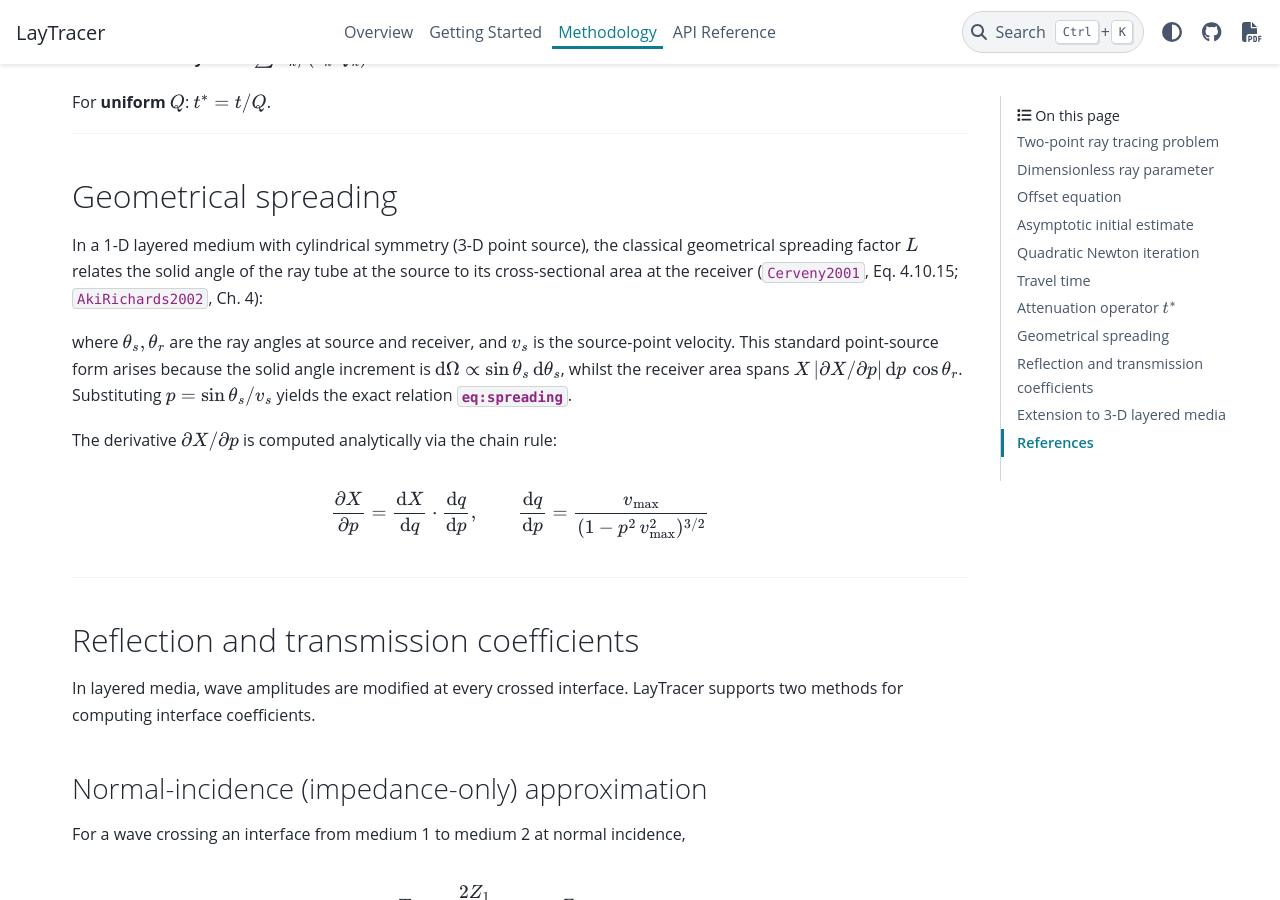
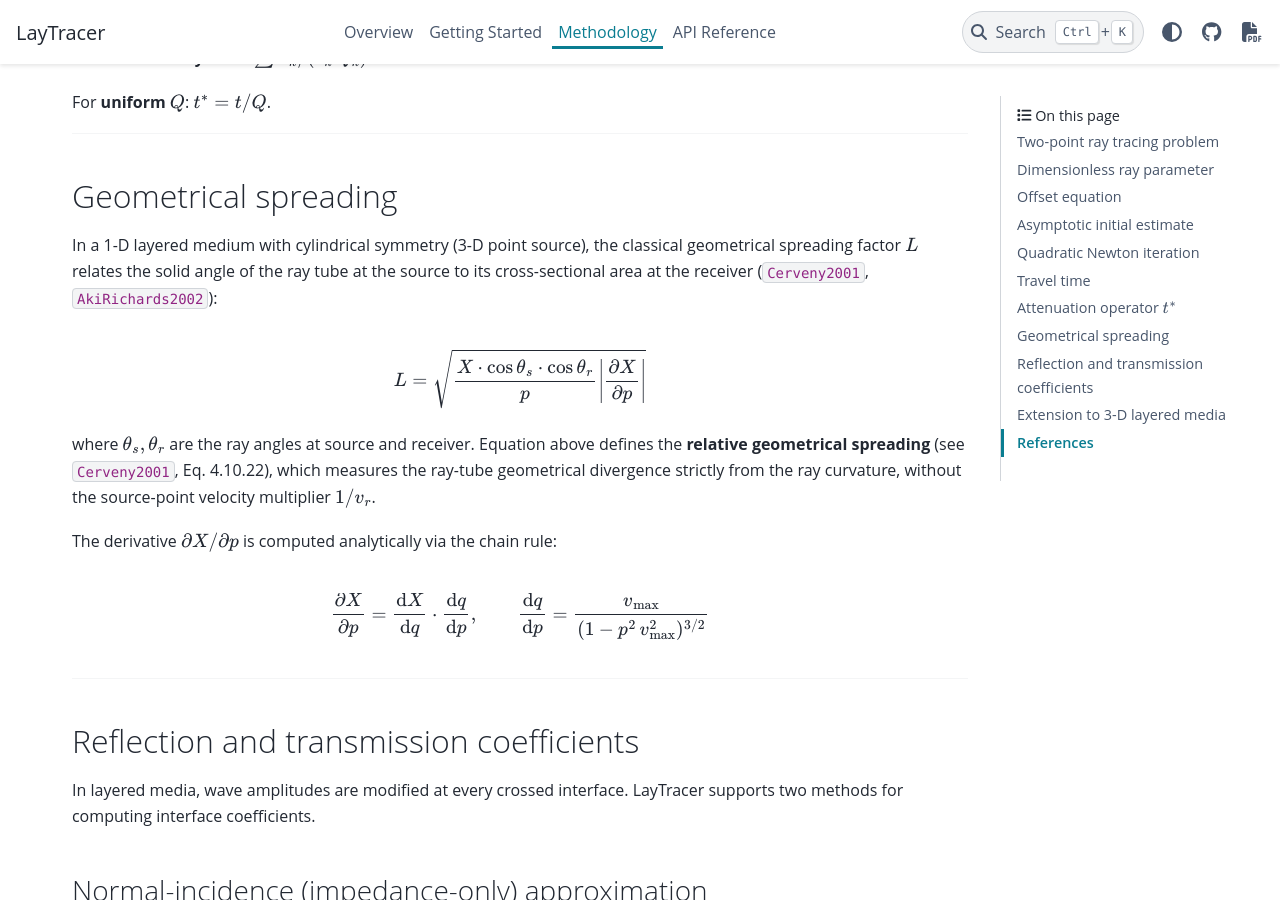
Before and after one commit to danikiev/LayTracer, a Sphinx documentation site: the page built from docs/source/methodology.rst, in a window 1280 px wide and 900 px high, scrolled down 3245 px. Built offline with Sphinx 7.4.7 and the PyData theme 0.15.4, drawn with Linux system fonts in a browser that asks for light colours; pages that are not in the unit, such as notebooks, are missing from menus; comment, search, counter and statistics services are not loaded; cross-references to code outside the pages are shown as plain code.

Commit message:
switched to relative geometrical spreading

```diff
--- a/docs/source/methodology.rst
+++ b/docs/source/methodology.rst
@@ -166,19 +166,15 @@ Geometrical spreading
 In a 1-D layered medium with cylindrical symmetry (3-D point source),
 the classical geometrical spreading factor :math:`L` relates the solid angle
 of the ray tube at the source to its cross-sectional area at the receiver
-(:footcite:t:`Cerveny2001`, Eq. 4.10.15; :footcite:t:`AkiRichards2002`, Ch. 4):
+(:footcite:t:`Cerveny2001`, :footcite:t:`AkiRichards2002`):
 
 .. math::
-   :label: eq:spreading
-   L = \frac{1}{v_s} \sqrt{\frac{X \cdot \cos\theta_s \cdot \cos\theta_r}{p}
-                           \left| \frac{\partial X}{\partial p} \right|}
+    L = \sqrt{\frac{X \cdot \cos\theta_s \cdot \cos\theta_r}{p}
+                            \left| \frac{\partial X}{\partial p} \right|}
 
 where :math:`\theta_s, \theta_r` are the ray angles at source and
-receiver, and :math:`v_s` is the source-point velocity.
-This standard point-source form arises because the solid angle increment is
-:math:`\mathrm{d}\Omega \propto \sin\theta_s\,\mathrm{d}\theta_s`, whilst the
-receiver area spans :math:`X\,|\partial X/\partial p|\,\mathrm{d}p\,\cos\theta_r`.
-Substituting :math:`p = \sin\theta_s / v_s` yields the exact relation :eq:`eq:spreading`.
+receiver.
+Equation above defines the **relative geometrical spreading** (see :footcite:t:`Cerveny2001`, Eq. 4.10.22), which measures the ray-tube geometrical divergence strictly from the ray curvature, without the source-point velocity multiplier :math:`1/v_r`.
 
 The derivative :math:`\partial X / \partial p` is computed
 analytically via the chain rule:
@@ -189,8 +185,6 @@ analytically via the chain rule:
    \qquad
    \frac{\mathrm{d}q}{\mathrm{d}p}
    = \frac{v_{\max}}{(1 - p^2\,v_{\max}^2)^{3/2}}
-
-
 
 ----
 
```
Also changed, not shown: README.md (+1 -1 lines), 4 other files.
